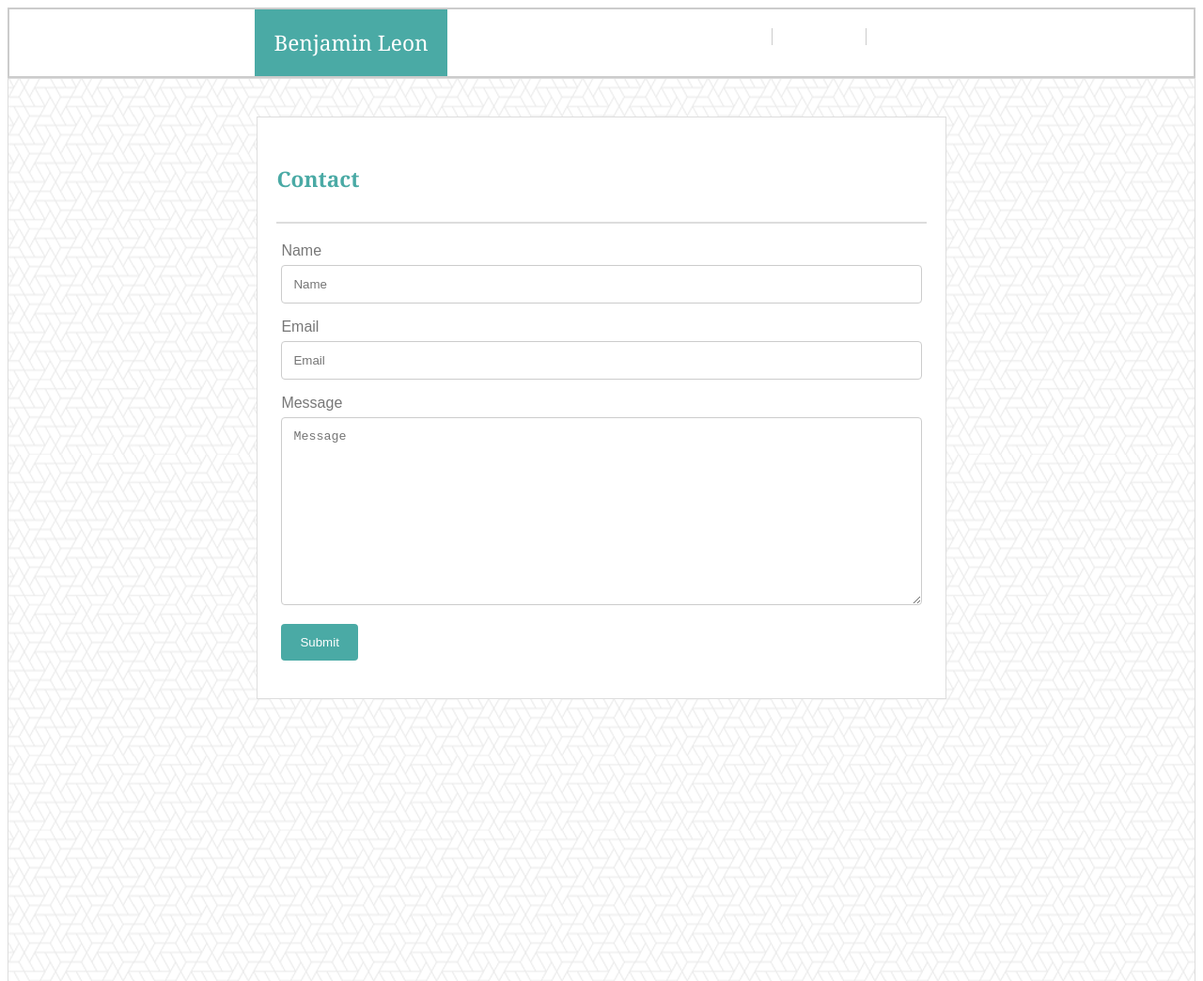
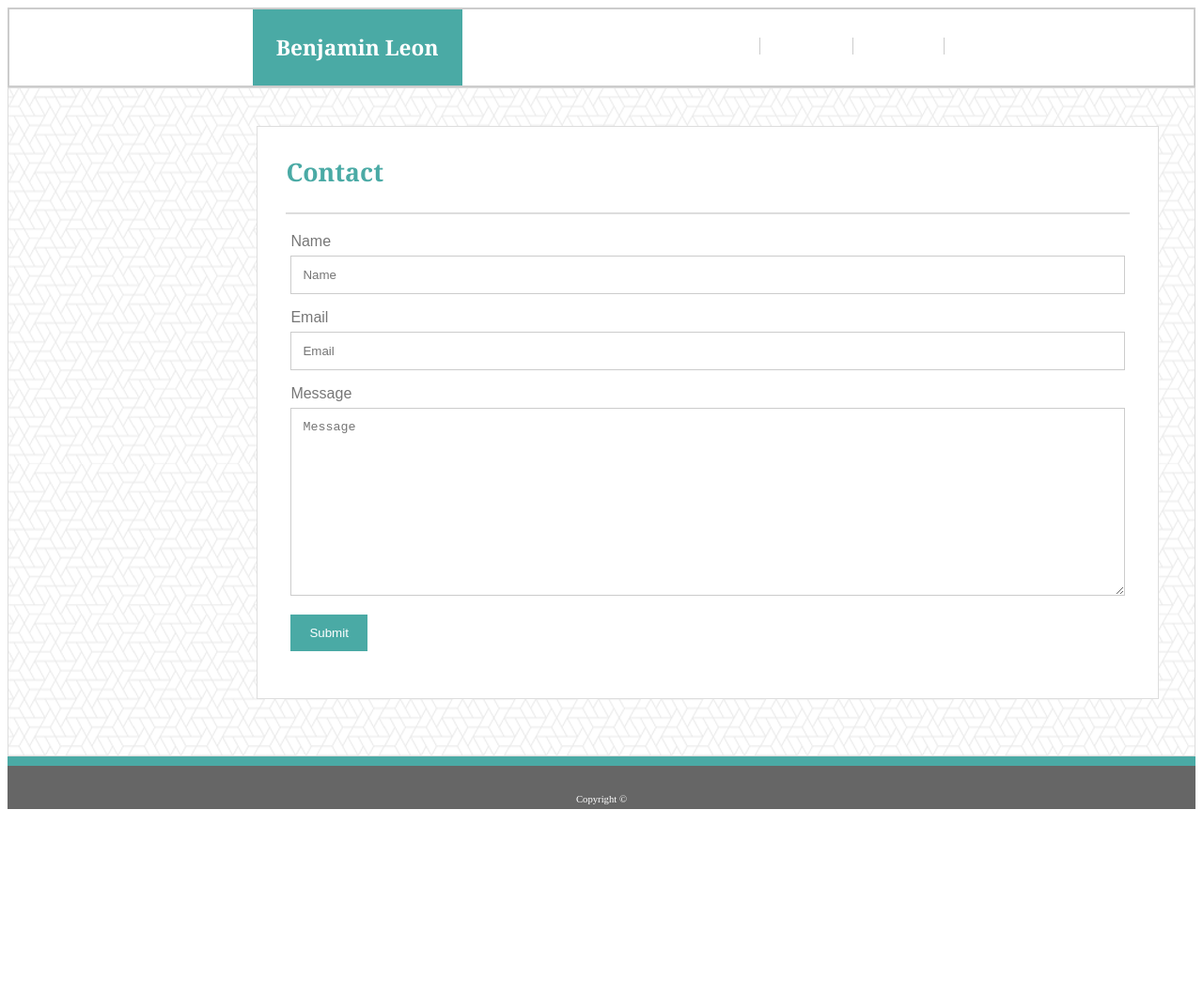
Before and after one commit to BenLeon3/Basic-Portfolio, a plain HTML site: page contact.html in a window 1280 px wide. Shown: the top 1044 px of the page at 94% size. After the commit the page ends 869 px from the top, so only its background shows below. Drawn offline with Linux system fonts and the light colour scheme.

Commit message:
final commit

```diff
--- a/assets/css/style.css
+++ b/assets/css/style.css
@@ -6,49 +6,22 @@
 header {
   background: #ffffff;
   overflow: auto;
-  padding-right: 20%;
+  padding-right: 21%;
   padding-left: 5%;
   color: #777777;
   border: 2px solid #cccccc;
 }
 
-#about {
-
-	font-family: 'Arial', 'Helvetica Neue', Helvetica, sans-serif;
-	padding-top: : 0px;
-	padding-bottom: 0px;
-	padding-right: 20px;
-	padding-left: 20px;
+/* Header buttons and name CSS */
+#about, #portfolio, #contact {
+  font-family: 'Arial', 'Helvetica Neue', Helvetica, sans-serif;
+  font-size: 12pt;
+  padding-right: 20px;
+  padding-left: 20px;
   color: #777777;
-  float: left;
   border-right: 1px solid #cccccc;
   float: right;
-  margin-top: 20px;
-}
-
-#portfolio {
-	font-family: 'Arial', 'Helvetica Neue', Helvetica, sans-serif;
-	padding-top: : 0px;
-	padding-bottom: 0px;
-	padding-right: 20px;
-	padding-left: 20px;
-  color: #777777;
-  float: left;
-  border-right: 1px solid #cccccc;
-  float: right;
-  margin-top: 20px;
-}
-
-#contact {
-	font-family: 'Arial', 'Helvetica Neue', Helvetica, sans-serif;
-	padding-top: : 0px;
-	padding-bottom: 0px;
-	padding-right: 20px;
-	padding-left: 20px;
-  color: #777777;
-  float: left;
-  float: right;
-  margin-top: 20px;
+  margin-top: 30px;
 }
 
 a:hover {
@@ -71,45 +44,55 @@ a:visited:hover {
 #myname {
 	font-family: 'Georgia', Times, Times New Roman, serif;
 	font-size: 17pt;
+	font-weight: 900;
 	background: #4aaaa5;
-	padding: 20px;
+	padding: 25px;
 	margin-left: 21%;
 	margin-bottom: 0%;
 	color: white;
 	float: left;
 }
 
+/* background for all pages CSS */
 #background {
 	padding: 20px;
-	padding-bottom: 300px;
+	padding-bottom: auto;
 	overflow: auto;
 	border: 1px solid #dddddd;
 	background-image: url(../images/what-the-hex.png);
 }
 
-#aboutmebackground {
+/* CSS for all middle sections*/
+#aboutmebackground, #contactbackground {
 	background: white;
-	padding: 20px;
-	padding-bottom: 300px;
+	width: 960px;
+	padding: 30px;
+	padding-bottom: auto;
 	margin-left: 20%;
 	margin-right: 20%;
 	margin-top: 20px;
+	margin-bottom: 40px;
 	border: 1px solid #dddddd;
+}
+
+/* Titles within background CSS */
+#aboutmetitle, #portfoliotitle, #contacttitle {
+	font-family: 'Georgia', Times, Times New Roman, serif;
+	font-size: 20pt;
+	text-align: left;
+	color: #4aaaa5;
+	padding-bottom: 25px;
+	font-weight: 900;
+	border-bottom: 2px solid #dddddd;
+
 
 }
 
-#aboutmetitle, #portfoliotitle {
-	font-family: 'Georgia', Times, Times New Roman, serif;
-	font-size: 17pt;
-	text-align: left;
-	color: #4aaaa5;
-	border-bottom: 2px solid #dddddd;
-
-}
-
+/* About me section CSS */
 #mypic {
 	float: left;
 	padding-top: 20px;
+	padding-right: 20px;
 }
 
 #aboutmetext {
@@ -126,31 +109,14 @@ a:visited:hover {
 footer {
 	color: white;
 	background: #666666;
-	padding: 20px;
+	padding: 30px;
 	text-align: center;
+	padding-bottom: 5px;
+	font-size: 8pt;
 }
 
 
 /* CSS for Contact Page */
-#contactbackground {
-	background: white;
-	padding: 20px;
-	padding-bottom: 20px;
-	margin-left: 20%;
-	margin-right: 20%;
-	margin-top: 20px;
-	border: 1px solid #dddddd;
-}
-
-#contacttitle {
-	font-family: 'Georgia', Times, Times New Roman, serif;
-	font-size: 17pt;
-	text-align: left;
-	color: #4aaaa5;
-	border-bottom: 2px solid #dddddd;
-
-}
-
 #contactbox {
 	font-family: 'Arial', 'Helvetica Neue', Helvetica, sans-serif;
 	color: #777777;
@@ -161,7 +127,7 @@ input[type=text], select, textarea {
     width: 100%;
     padding: 12px;
     border: 1px solid #cccccc;
-    border-radius: 4px;
+    border-radius: 0px;
     box-sizing: border-box;
     margin-top: 6px;
     margin-bottom: 16px;
@@ -173,7 +139,7 @@ input[type=submit] {
     color: white;
     padding: 12px 20px;
     border: none;
-    border-radius: 4px;
+    border-radius: 0px;
     cursor: pointer;
 }
 
@@ -190,14 +156,15 @@ input[type=submit]:hover {
 }
 
 /* Portfolio CSS */
-
 #portfoliobackground {
 	background: white;
-	padding: 20px;
+	width: 960px;
+	padding: 30px;
 	padding-bottom: 600px;
 	margin-left: 20%;
 	margin-right: 20%;
 	margin-top: 20px;
+	margin-bottom: 40px;
 	border: 1px solid #dddddd;
 
 }
--- a/contact.html
+++ b/contact.html
@@ -2,8 +2,13 @@
 <html>
 
 <head>
+
 	<title>Portfolio</title>
+
+	<link href="assets/css/reset.css">
+
 	<link rel="stylesheet" type="text/css" href="assets/css/style.css">
+
 </head>
 
 <Body>
@@ -28,11 +33,11 @@
 
 		</section>
 
-	<section id="myname">
+		<section id="myname">
 
 		Benjamin Leon
 
-	</section>
+		</section>
 
 	</header>
 
@@ -42,9 +47,7 @@
 
 			<section id="contacttitle">
 
-				<h1>
 				Contact
-				</h1>
 
 			</section>
 
@@ -84,7 +87,7 @@
 
 	<footer>
 
-		Copyright
+		Copyright ©
 
 	</footer>
 
```
Also changed, not shown: index.html (+14 -7 lines), portfolio.html (+13 -21 lines), assets/images/BLR.jpg (added).
